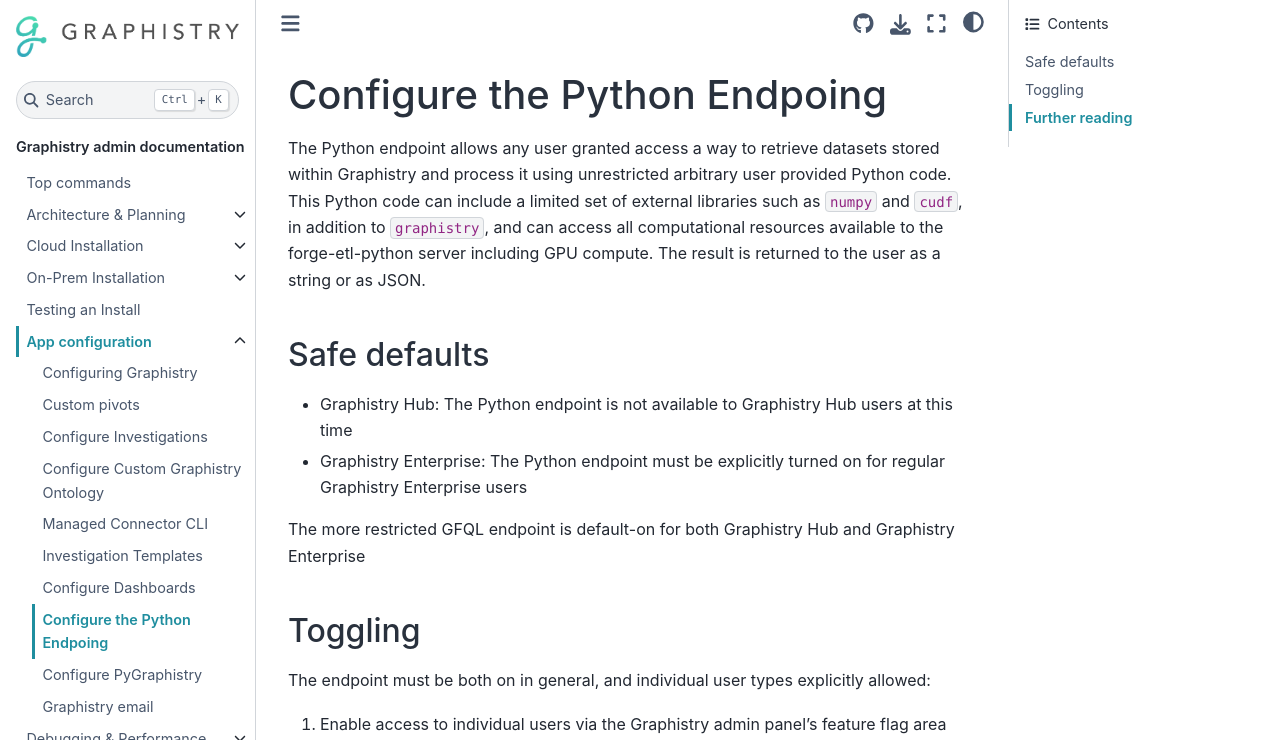
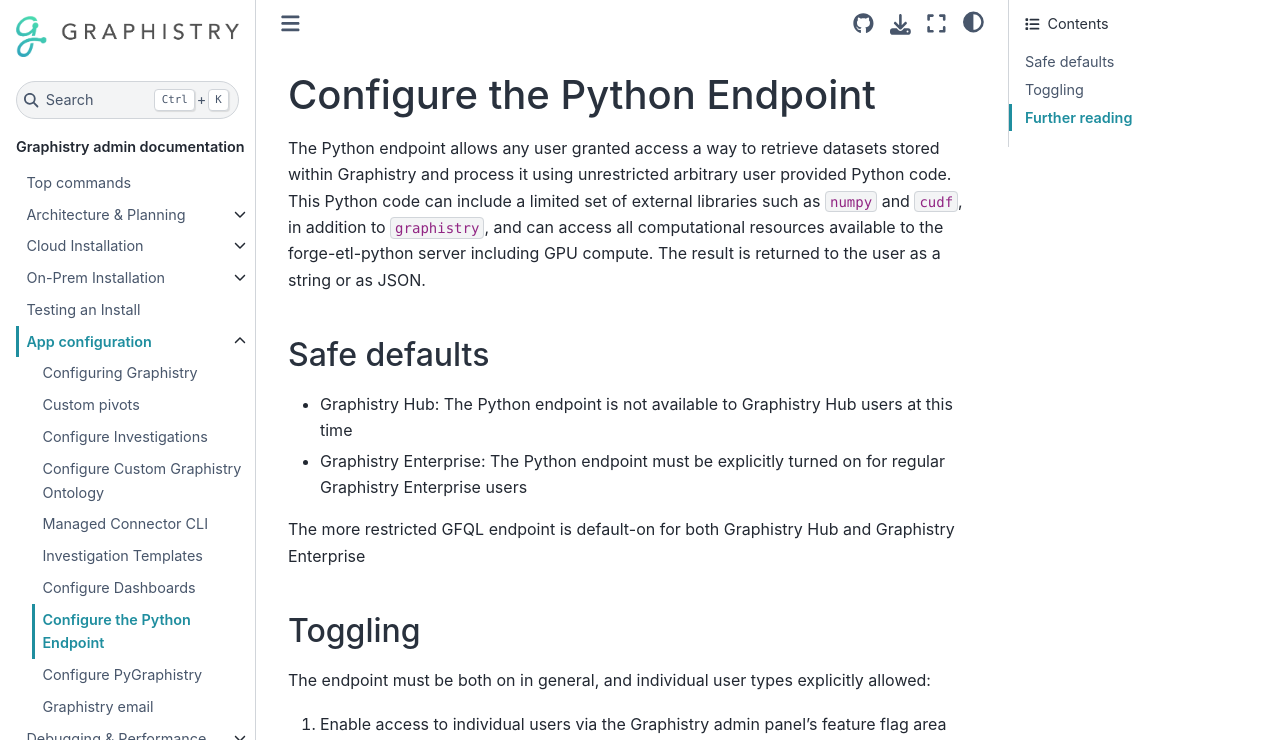
Before and after one commit to graphistry/graphistry-cli, a Sphinx documentation site: the page built from docs/app-config/configure-python.md, in a window 1280 px wide and 1194 px high. Shown: the top 740 px of the window. Built offline with Sphinx 7.4.7 and the Sphinx Book theme 1.1.4, drawn with Linux system fonts in a browser that asks for light colours; the version number could not be read and is left out.

Commit message:
fix(python docs): typo

```diff
--- a/docs/app-config/configure-python.md
+++ b/docs/app-config/configure-python.md
@@ -1,4 +1,4 @@
-# Configure the Python Endpoing
+# Configure the Python Endpoint
 
 The Python endpoint allows any user granted access a way to retrieve datasets stored within Graphistry and process it using unrestricted arbitrary user provided Python code. This Python code can include a limited set of external libraries such as `numpy` and `cudf`, in addition to `graphistry`, and can access all computational resources available to the forge-etl-python server including GPU compute. The result is returned to the user as a string or as JSON.
 
```
